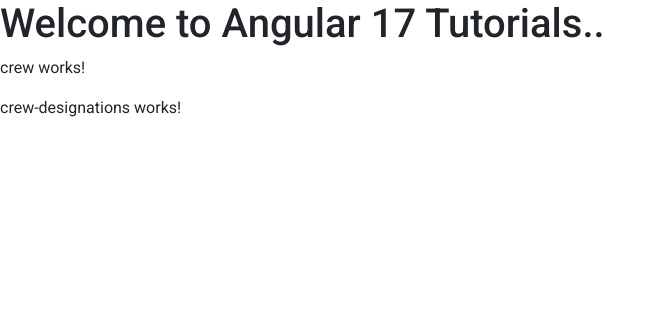
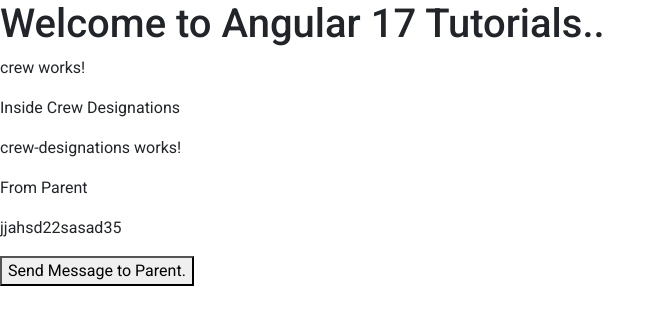
Before and after one commit to tushartari11/crew-management, an Angular app: page / in a window 1280 px wide. Shown: the top 324 px of the page, without its empty margins (0-665 px from the left). Built offline with nearby package versions, Linux system fonts and the light colour scheme.

Commit message:
added code for data communication between parent and child component

```diff
--- a/src/app/crew-designations/crew-designations.component.html
+++ b/src/app/crew-designations/crew-designations.component.html
@@ -1 +1,6 @@
 <p>crew-designations works!</p>
+
+<p>{{ message }}</p>
+<p>{{ token }}</p>
+
+<button (click)="sendMessage()">Send Message to Parent.</button>
--- a/src/app/crew-designations/crew-designations.component.ts
+++ b/src/app/crew-designations/crew-designations.component.ts
@@ -1,4 +1,4 @@
-import { Component } from '@angular/core';
+import { Component, EventEmitter, Input, Output } from '@angular/core';
 
 @Component({
   selector: 'app-crew-designations',
@@ -7,4 +7,12 @@
   templateUrl: './crew-designations.component.html',
   styleUrl: './crew-designations.component.scss',
 })
-export class CrewDesignationsComponent {}
+export class CrewDesignationsComponent {
+  @Input() message: string = '';
+  @Input() token: string = '';
+
+  @Output() messageEvent = new EventEmitter<string>();
+  sendMessage() {
+    this.messageEvent.emit('Hello from Child to Parent');
+  }
+}
--- a/src/app/crew/crew.component.html
+++ b/src/app/crew/crew.component.html
@@ -1,3 +1,10 @@
 <p>crew works!</p>
 
-<app-crew-designations></app-crew-designations>
+<p>Inside Crew Designations</p>
+<app-crew-designations
+  [message]="messageForComponent"
+  [token]="userToken"
+  (messageEvent)="receivingMessage($event)"
+></app-crew-designations>
+
+<p>{{ receivedMessage }}</p>
--- a/src/app/crew/crew.component.ts
+++ b/src/app/crew/crew.component.ts
@@ -7,4 +7,13 @@
   templateUrl: './crew.component.html',
   styleUrl: './crew.component.scss',
 })
-export class CrewComponent {}
+export class CrewComponent {
+  messageForComponent: string = 'From Parent';
+  userToken: string = 'jjahsd22sasad35';
+
+  receivedMessage: string = '';
+
+  receivingMessage(message: string) {
+    this.receivedMessage = message;
+  }
+}
```
